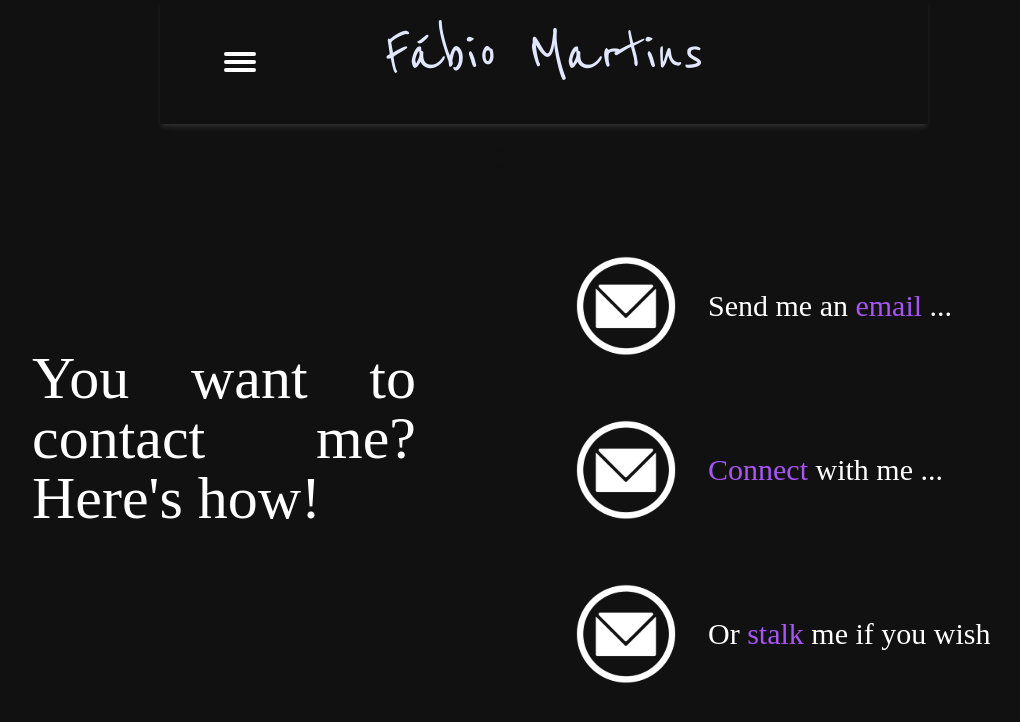
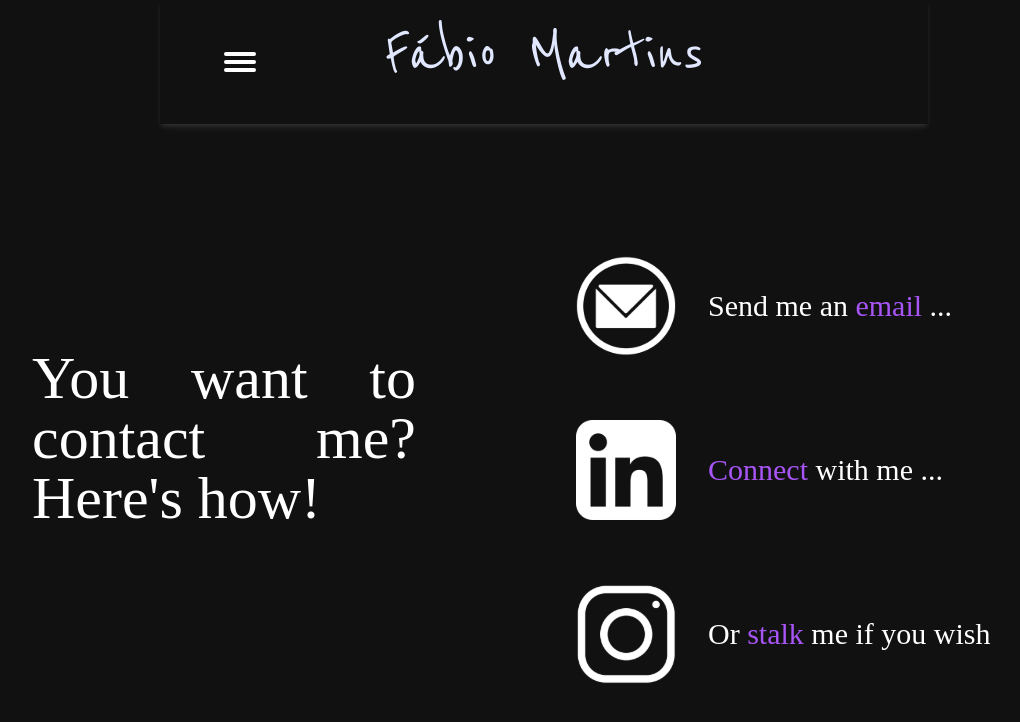
Before and after one commit to fMart8421/My-Website, a React (Create React App) app in the folder my-website/: page /contacts in a window 1280 px wide. Shown: the top 722 px of the page, without its empty margins (96-1116 px from the left). Built offline with nearby package versions, Linux system fonts and the light colour scheme; a web font is replaced by a local one.

Commit message:
fixed images

```diff
--- a/my-website/src/pages/Contacts/index.js
+++ b/my-website/src/pages/Contacts/index.js
@@ -15,10 +15,10 @@ const Contacts = () => {
         <Contact onClick={()=>{openWindow("email")}} alt="Email" image={"/svg/contacts/email.svg"} hoverContent="fabio.martins.work@gmail.com">
         <p className="text-3xl ml-8">Send me an <span className="text-purple-500">email</span> ...</p>
         </Contact>
-        <Contact onClick={()=>{openWindow("linkedin")}} alt="LinkedIn" image={"/svg/contacts/email.svg"} hoverContent="Fábio Martins">
+        <Contact onClick={()=>{openWindow("linkedin")}} alt="LinkedIn" image={"/svg/contacts/linkedin.svg"} hoverContent="Fábio Martins">
         <p className="text-3xl ml-8"><span className="text-purple-500">Connect</span> with me ...</p>
         </Contact>
-        <Contact onClick={()=>{openWindow("instagram")}} alt="Instagram" image={"/svg/contacts/email.svg"} hoverContent="fabio_mart0">
+        <Contact onClick={()=>{openWindow("instagram")}} alt="Instagram" image={"/svg/contacts/instagram.svg"} hoverContent="fabio_mart0">
         <p className="text-3xl ml-8">Or <span className="text-purple-500">stalk</span> me if you wish</p>
         </Contact>
       </div>
```
